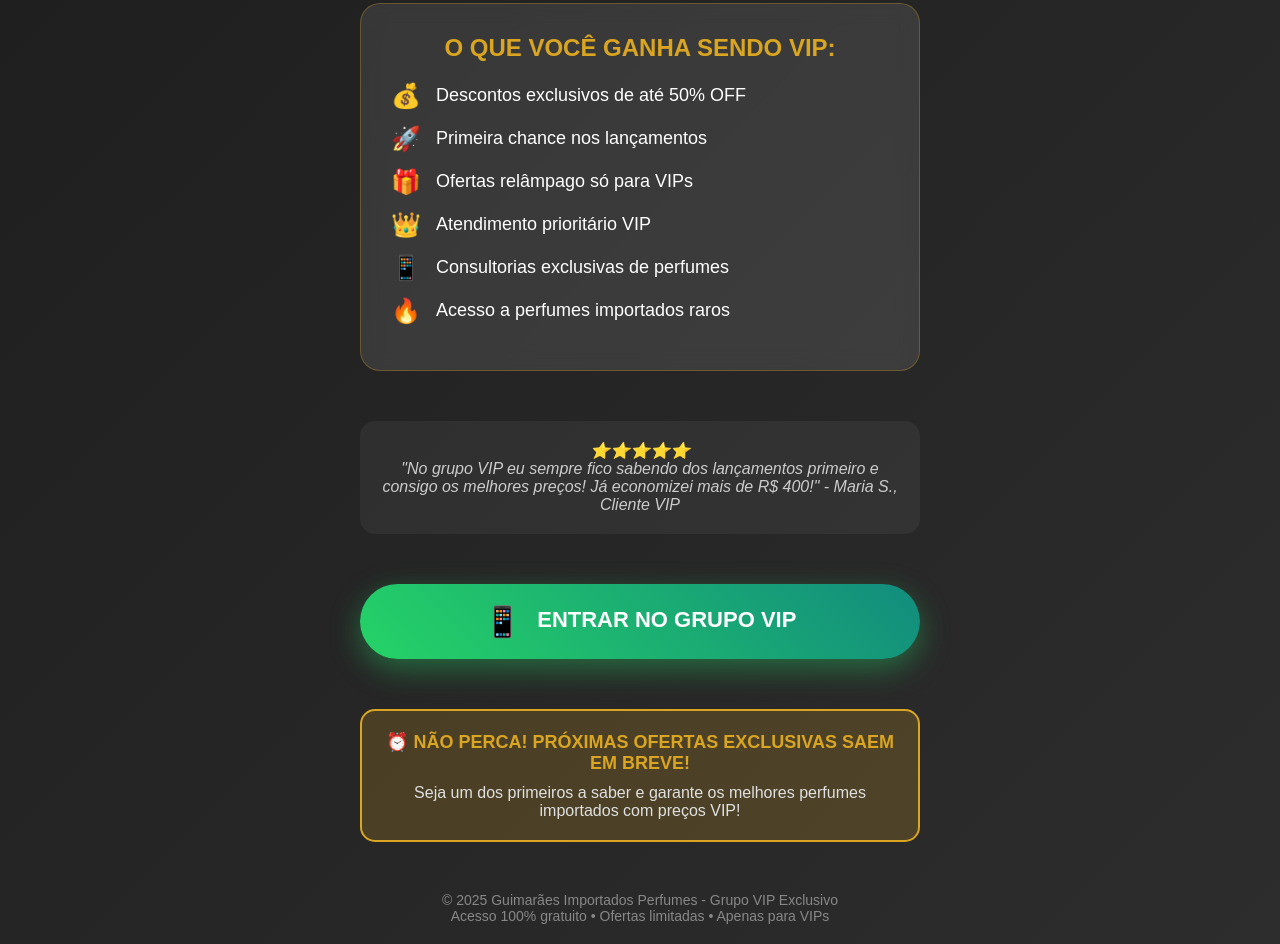
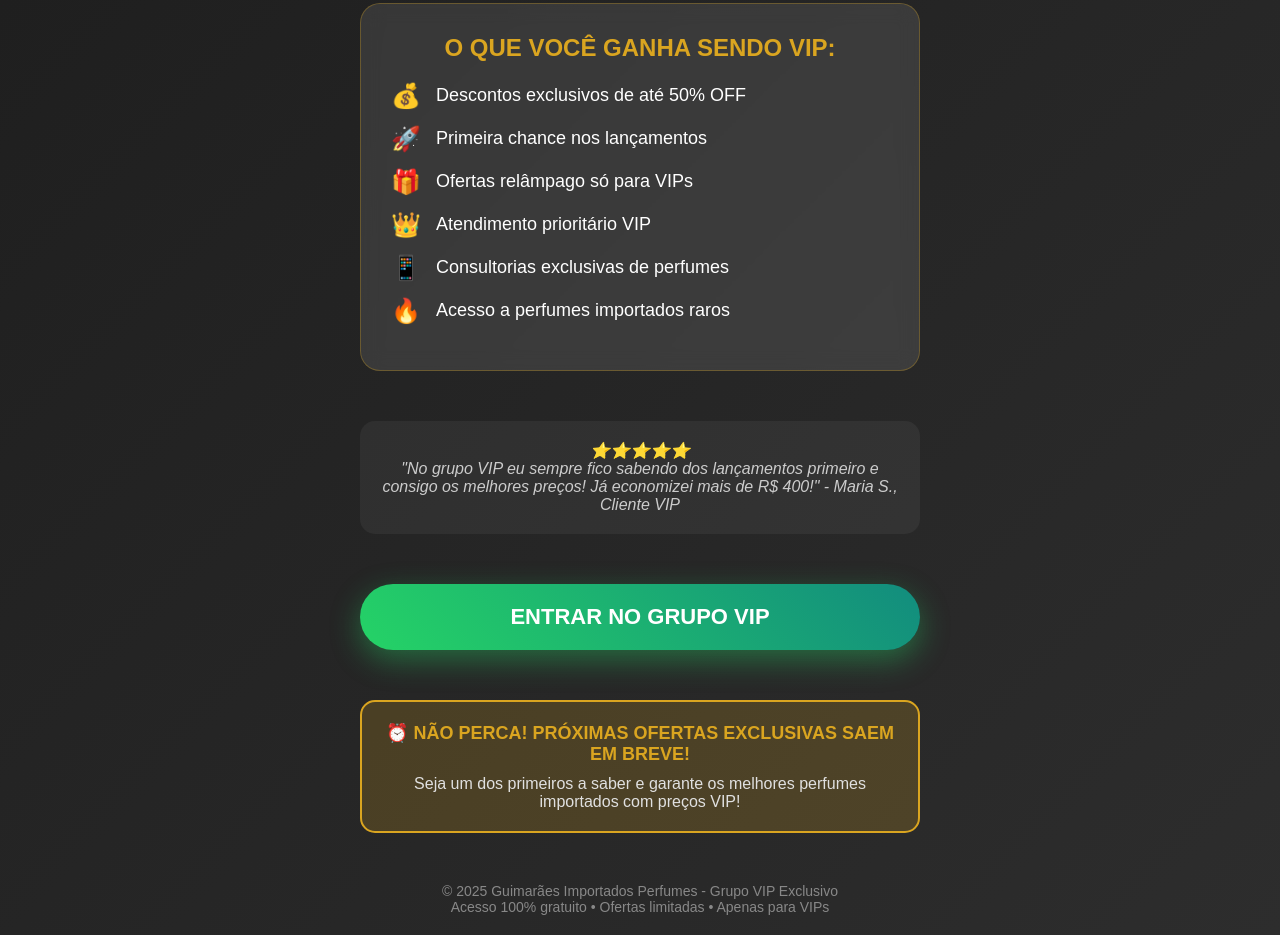
Before and after one commit to GuimaraesImportados/grupo_vip, a plain HTML site: page index.html in a window 1280 px wide. Shown: the part 794-1738 px from the top of the page. Drawn offline with Linux system fonts and the light colour scheme.

Commit message:
Update index.html

```diff
--- a/index.html
+++ b/index.html
@@ -319,7 +319,7 @@ height="0" width="0" style="display:none;visibility:hidden"></iframe></noscript>
 
         <!-- CTA Principal -->
         <a href="https://chat.whatsapp.com/I3doO9LtGHT6yu1onkPSl4" class="cta-button" target="_blank" onclick="trackConversion()">
-            <span class="whatsapp-icon">📱</span>
+
             ENTRAR NO GRUPO VIP
         </a>
 
```
